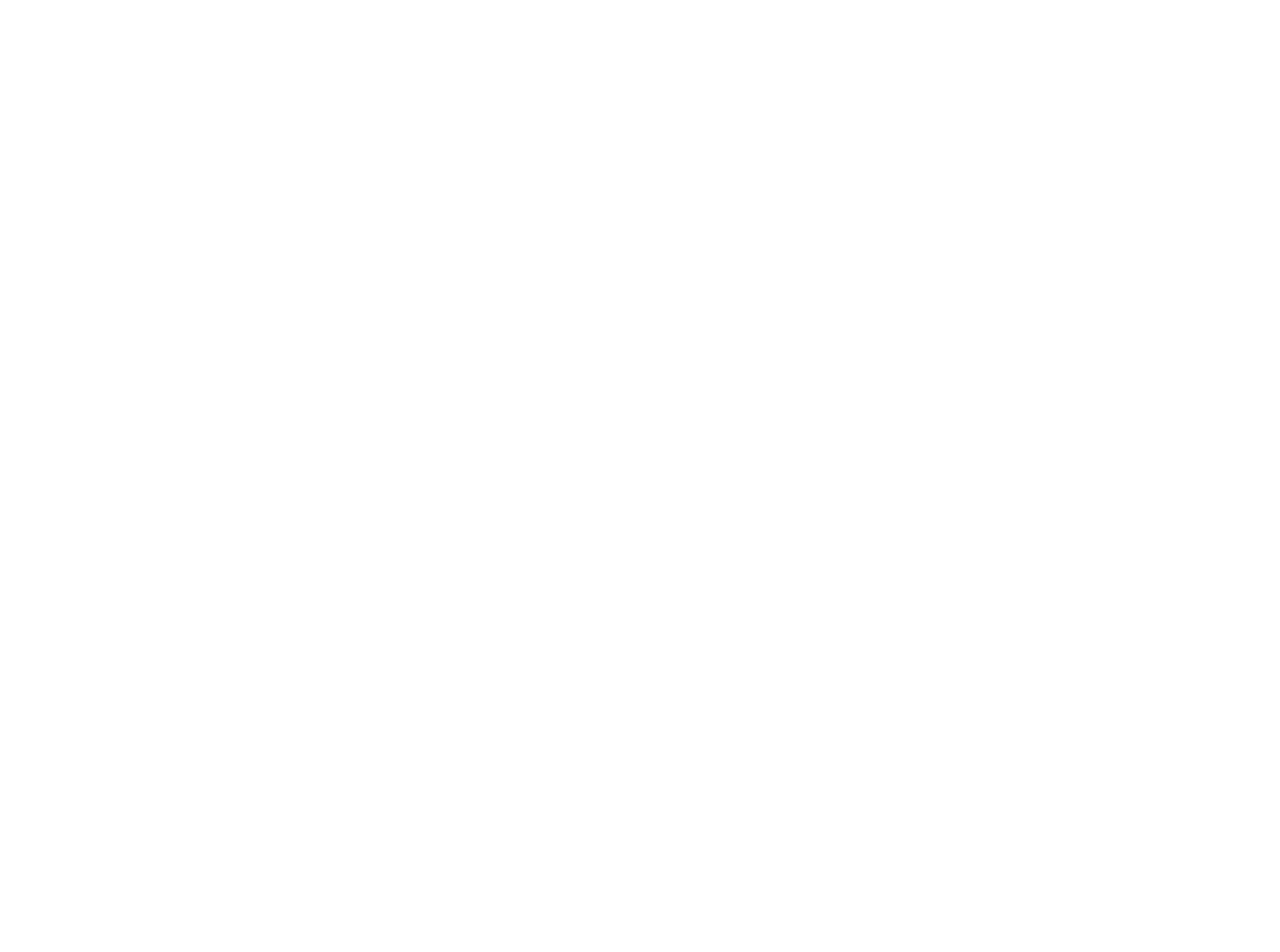
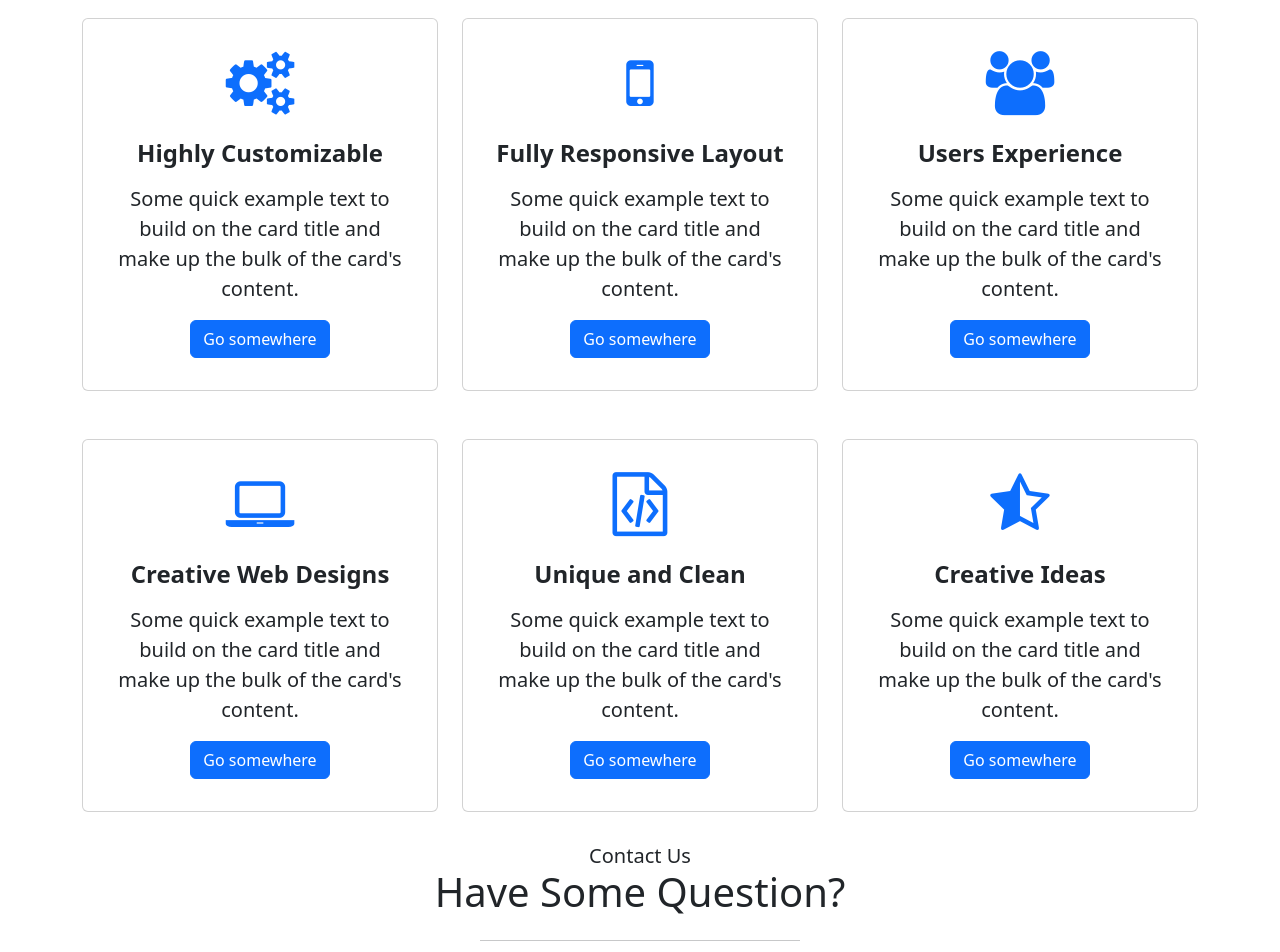
Before and after one commit to Porshcoder/mern-stack, a React (Create React App) app: page / in a window 1280 px wide. Shown: the part 1380-2332 px from the top of the page. Before the commit the page ends 1205 px from the top, so only its background shows below. Built offline with nearby package versions, Linux system fonts and the light colour scheme.

Commit message:
add service cards

```diff
--- a/src/App.css
+++ b/src/App.css
@@ -5,3 +5,12 @@
   100%);
   min-height: 570px;
 }
+
+/* ----Cards---- */
+.card{
+  transition: all 0.5s ease;
+}
+.card:hover{
+  cursor: pointer;
+  box-shadow: 0.5rem 1rem rgba(0,0,0,.15);
+}
--- a/src/App.js
+++ b/src/App.js
@@ -1,8 +1,9 @@
-import logo from './logo.svg';
 import './App.css';
 import Navbar from './components/Navbar';
 import Home from './components/Home'
 import About from './components/About';
+import Services from './components/Services';
+import Contact from './components/Contact';
 
 function App() {
   return (
@@ -10,6 +11,8 @@
    <Navbar/>
    <Home/>
    <About/>
+   <Services/>
+   <Contact/>
     </>
   );
 }
--- a/src/components/About.js
+++ b/src/components/About.js
@@ -12,7 +12,7 @@
                 </div>
                 <div className='col-md-6 my-5 py-5'>
                     <h3 className='fs-5 mb-0'>About Us</h3>
-                    <h1 className='display-6 mb-2'>Who <b>We</b> Are</h1>
+                    <h1 className='display-6 mb-2'>Who <b>We</b> Are?</h1>
                     <hr className='w-50'/>
                     <p className='lead mb-4'>Lorem Ipsum has been the industry's standard dummy text ever
                 since the 1500s, when an unknown printer took a galley of type
@@ -21,6 +21,7 @@
                 since the 1500s, when an unknown printer took a galley of type
                 and scrambled it to make a type specimen book.</p>
                 <button className='btn btn-primary rounded-pill px-4 py-2'>Get Started</button>
+                <button className='btn btn-outline-primary rounded-pill px-4 py-2 ms-2'>Contact Us</button>
                 </div>
             </div>
         </div>
--- /dev/null
+++ b/src/components/Contact.js
@@ -0,0 +1,21 @@
+import React from 'react';
+
+const Contact = () => {
+  return (
+    <div>
+      <section id='contact'>
+        <div className='row'>
+            <div className='col-12'>
+            <h3 className="fs-5 text-center mb-0">Contact Us</h3>
+              <h1 className="display-6 text-center mb-4">
+                Have Some <b>Question?</b>
+              </h1>
+              <hr className="w-25 mx-auto" />
+            </div>
+        </div>
+      </section>
+    </div>
+  );
+}
+
+export default Contact;
--- a/src/components/Navbar.js
+++ b/src/components/Navbar.js
@@ -25,7 +25,7 @@
         </li>
 
       </ul>
-      <a class="navbar-brand fw-bolder fs-4 mx-auto" href="#">Navbar</a>
+      <a class="navbar-brand fw-bolder fs-4 mx-auto" href="#">Go-Food</a>
     <button className='btn btn-outline-primary ms-auto px-4 rounded-pill'>
         <i className='fa fa-sign-in me-2'></i>Login</button>
     <button className='btn btn-outline-primary ms-2 px-4 rounded-pill'>
--- /dev/null
+++ b/src/components/Services.js
@@ -0,0 +1,122 @@
+import React from "react";
+
+const Services = () => {
+  return (
+    <div>
+      <section id="service">
+        <div className="container my-3 py-3">
+          <div className="row">
+            <div className="col-12">
+              <h3 className="fs-5 text-center mb-0">Our Services</h3>
+              <h1 className="display-6 text-center mb-4">
+                Our <b>Awesome</b> Services
+              </h1>
+              <hr className="w-25 mx-auto" />
+            </div>
+          </div>
+          <div className="row mt-5">
+            <div className="col-md-4">
+              <div className="card p-3">
+                <div className="card-body text-center">
+                    <i className="fa fa-cogs fa-4x mb-4 text-primary"></i>
+                  <h5 className="card-title mb-3 fs-4 fw-bold">Highly Customizable</h5>
+                  <p className="card-text lead">
+                    Some quick example text to build on the card title and make
+                    up the bulk of the card's content.
+                  </p>
+                  <a href="#" className="btn btn-primary">
+                    Go somewhere
+                  </a>
+                </div>
+              </div>
+            </div>
+
+            <div className="col-md-4">
+              <div className="card p-3">
+                <div className="card-body text-center">
+                    <i className="fa fa-mobile fa-4x mb-4 text-primary"></i>
+                  <h5 className="card-title mb-3 fs-4 fw-bold">Fully Responsive Layout</h5>
+                  <p className="card-text lead">
+                    Some quick example text to build on the card title and make
+                    up the bulk of the card's content.
+                  </p>
+                  <a href="#" className="btn btn-primary">
+                    Go somewhere
+                  </a>
+                </div>
+              </div>
+            </div>
+
+            <div className="col-md-4">
+              <div className="card p-3">
+                <div className="card-body text-center">
+                    <i className="fa fa-users fa-4x mb-4 text-primary"></i>
+                  <h5 className="card-title mb-3 fs-4 fw-bold">Users Experience</h5>
+                  <p className="card-text lead">
+                    Some quick example text to build on the card title and make
+                    up the bulk of the card's content.
+                  </p>
+                  <a href="#" className="btn btn-primary">
+                    Go somewhere
+                  </a>
+                </div>
+              </div>
+            </div>
+          </div>
+
+          <div className="row mt-5">
+            <div className="col-md-4">
+              <div className="card p-3">
+                <div className="card-body text-center">
+                    <i className="fa fa-laptop fa-4x mb-4 text-primary"></i>
+                  <h5 className="card-title mb-3 fs-4 fw-bold">Creative Web Designs</h5>
+                  <p className="card-text lead">
+                    Some quick example text to build on the card title and make
+                    up the bulk of the card's content.
+                  </p>
+                  <a href="#" className="btn btn-primary">
+                    Go somewhere
+                  </a>
+                </div>
+              </div>
+            </div>
+
+            <div className="col-md-4">
+              <div className="card p-3">
+                <div className="card-body text-center">
+                    <i className="fa fa-file-code-o fa-4x mb-4 text-primary"></i>
+                  <h5 className="card-title mb-3 fs-4 fw-bold">Unique and Clean</h5>
+                  <p className="card-text lead">
+                    Some quick example text to build on the card title and make
+                    up the bulk of the card's content.
+                  </p>
+                  <a href="#" className="btn btn-primary">
+                    Go somewhere
+                  </a>
+                </div>
+              </div>
+            </div>
+
+            <div className="col-md-4">
+              <div className="card p-3">
+                <div className="card-body text-center">
+                    <i className="fa fa-star-half-o fa-4x mb-4 text-primary"></i>
+                  <h5 className="card-title mb-3 fs-4 fw-bold">Creative Ideas</h5>
+                  <p className="card-text lead">
+                    Some quick example text to build on the card title and make
+                    up the bulk of the card's content.
+                  </p>
+                  <a href="#" className="btn btn-primary">
+                    Go somewhere
+                  </a>
+                </div>
+              </div>
+            </div>
+            </div>
+        </div>
+      </section>
+    </div>
+  );
+};
+
+export default Services;
```
